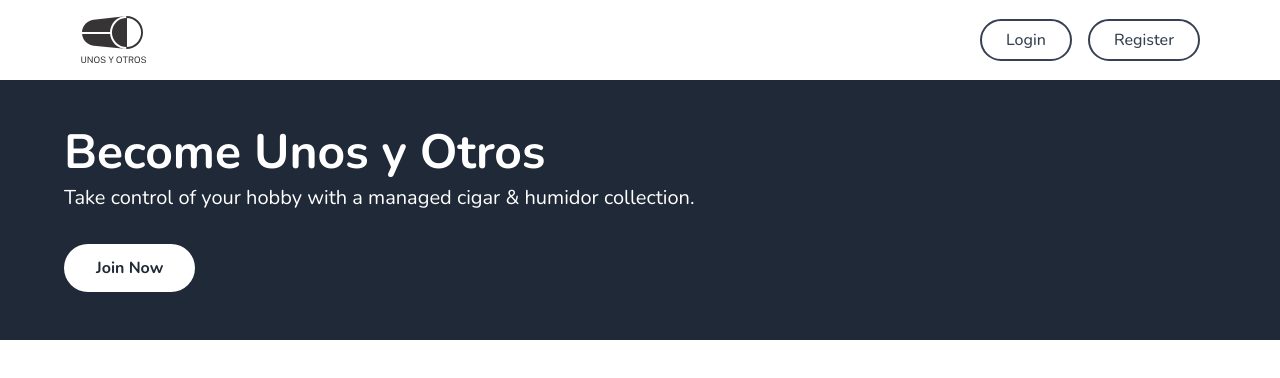
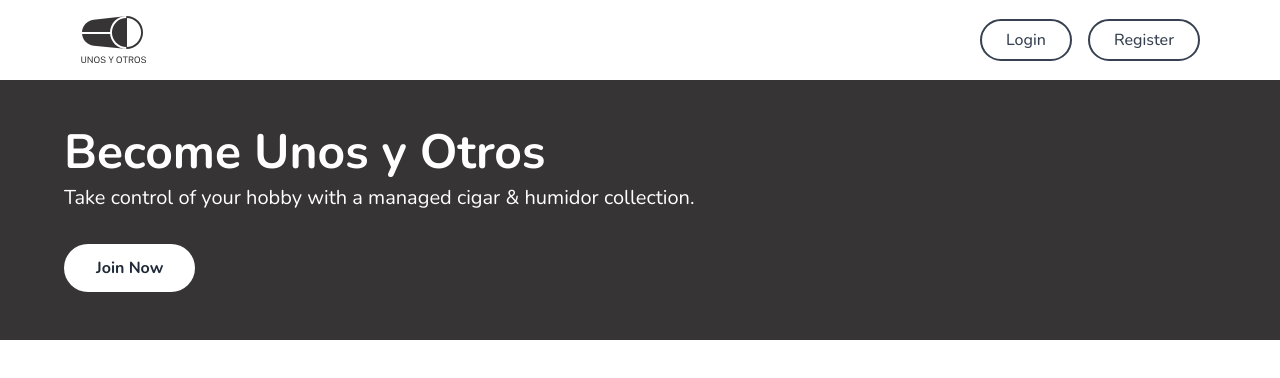
Before and after one commit to Ayush8923/nextjs-init, a Next.js app: page / in a window 1280 px wide. Shown: the top 378 px of the page. Built offline with nearby package versions, Linux system fonts and the light colour scheme; no server answers.

Commit message:
fix: update the background color

```diff
--- a/src/app/page.js
+++ b/src/app/page.js
@@ -16,7 +16,7 @@
         <LoginLinks />
       </div>
 
-      <section className="w-full bg-gray-800 text-white py-12 px-4">
+      <section className="w-full bg-[#373435] text-white py-12 px-4">
         <div className="container mx-auto max-w-6xl">
           <h1 className="text-4xl md:text-5xl font-bold mb-2">
             Become Unos y Otros
```
